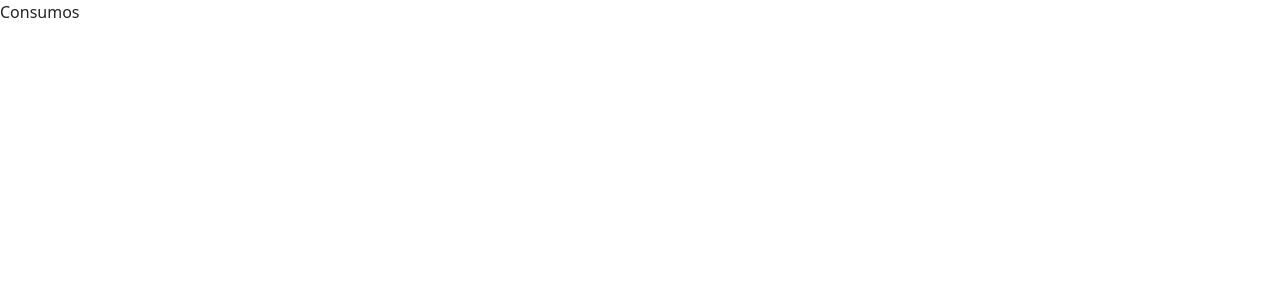
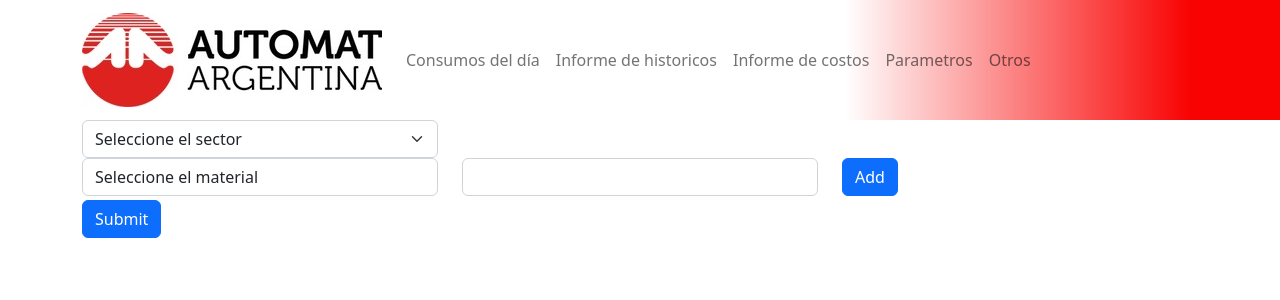
Before and after one commit to XavierGuerrero1989/stock-control, a React (Vite) app: page /consumos in a window 1280 px wide. Shown: the top 300 px of the page. Built offline with nearby package versions, Linux system fonts and the light colour scheme.

Commit message:
en consumos, arreglado la toma de datos, falta traer el ultimo array de cada cuadrilla

```diff
--- a/src/componentes/consumos/Consumos.jsx
+++ b/src/componentes/consumos/Consumos.jsx
@@ -1,9 +1,119 @@
-import React from 'react'
+import React, { useState } from 'react';
+import NavAdmin from '../navAdmin/NavAdmin'
+import { Container, Row, Col, Button, Form } from 'react-bootstrap';
 
 const Consumos = () => {
+
+  const [formValues, setFormValues] = useState([]);
+  const [rows, setRows] = useState([{ selectValue: '', inputValue: '' }]);
+  const [initialRows, setInitialRows] = useState(rows);
+
+  const handleAddRow = () => {
+    setRows([...rows, { selectValue: '', inputValue: '' }]);
+  };
+
+  const handleRemoveRow = (index) => {
+    const newRows = [...rows];
+    newRows.splice(index, 1);
+    setRows(newRows);
+  };
+
+  const handleSelectChange = (index, event) => {
+    const newRows = [...rows];
+    newRows[index].selectValue = event.target.value;
+    setRows(newRows);
+  };
+
+  const handleInputChange = (index, event) => {
+    const newRows = [...rows];
+    newRows[index].inputValue = event.target.value;
+    setRows(newRows);
+  };
+
+  const handleReset = () => {
+    setRows(initialRows);
+  };
+
+  const handleSubmit = (event) => {
+    event.preventDefault();
+
+    const formValues = rows.map((row) => ({
+      material: row.selectValue,
+      quantity: row.inputValue,
+    }));
+
+    setFormValues(formValues);
+    console.log(formValues);
+    handleReset();
+  };
+
+
+
   return (
-    <div>Consumos</div>
-  )
+    <>
+    <NavAdmin />
+    <Container>
+      <Row>
+        <Col xs={4}>
+          <Form.Select aria-label="Default select example" className='col-md-6'>
+            <option>Seleccione el sector</option>
+            <option value="panol">Pañol</option>
+            <option value="Cuadrilla 1">Cuadrilla 1</option>
+            <option value="Cuadrilla 2">Cuadrilla 2</option>
+            <option value="Cuadrilla 3">Cuadrilla 3</option>
+            <option value="Cuadrilla 4">Cuadrilla 4</option>
+            <option value="Cuadrilla 5">Cuadrilla 5</option>
+            <option value="Cuadrilla 6">Cuadrilla 6</option>
+            <option value="Cuadrilla 7">Cuadrilla 7</option>
+            <option value="Cuadrilla 8">Cuadrilla 8</option>
+            <option value="Cuadrilla 9">Cuadrilla 9</option>
+            <option value="Cuadrilla 10">Cuadrilla 10</option>
+          </Form.Select>
+        </Col>
+      </Row>
+
+      {rows.map((row, index) => (
+        <Row key={index}>
+          <Col>
+            <Form.Control
+              as="select"
+              value={row.selectValue}
+              onChange={(event) => handleSelectChange(index, event)}
+            >
+              <option value="">Seleccione el material</option>
+              <option value="Option 1">Option 1</option>
+              <option value="Option 2">Option 2</option>
+              <option value="Option 3">Option 3</option>
+            </Form.Control>
+          </Col>
+          <Col>
+            <Form.Control
+              type="number"
+              value={row.inputValue}
+              onChange={(event) => handleInputChange(index, event)}
+            />
+          </Col>
+          <Col>
+            {index === rows.length - 1 ? (
+              <Button onClick={handleAddRow}>Add</Button>
+            ) : (
+              <Button onClick={() => handleRemoveRow(index)}>Remove</Button>
+            )}
+          </Col>
+        </Row>
+      ))}
+
+      <Col xs="auto" className="my-1">
+          <Button type="submit" onClick={handleSubmit}>Submit</Button>
+      </Col>
+    </Container>
+    </>
+
+  );
 }
 
+
+
+
+
 export default Consumos
```
